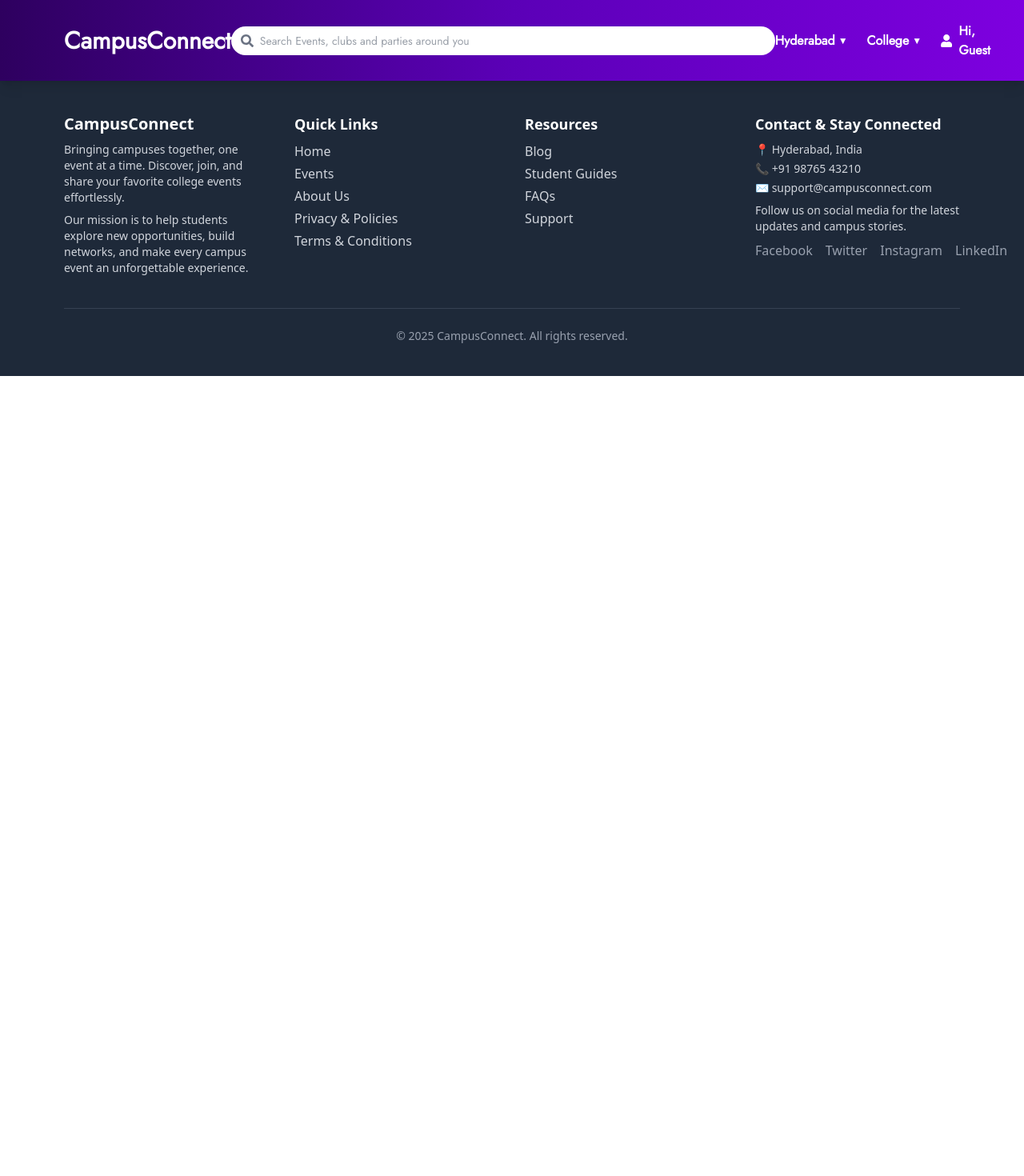
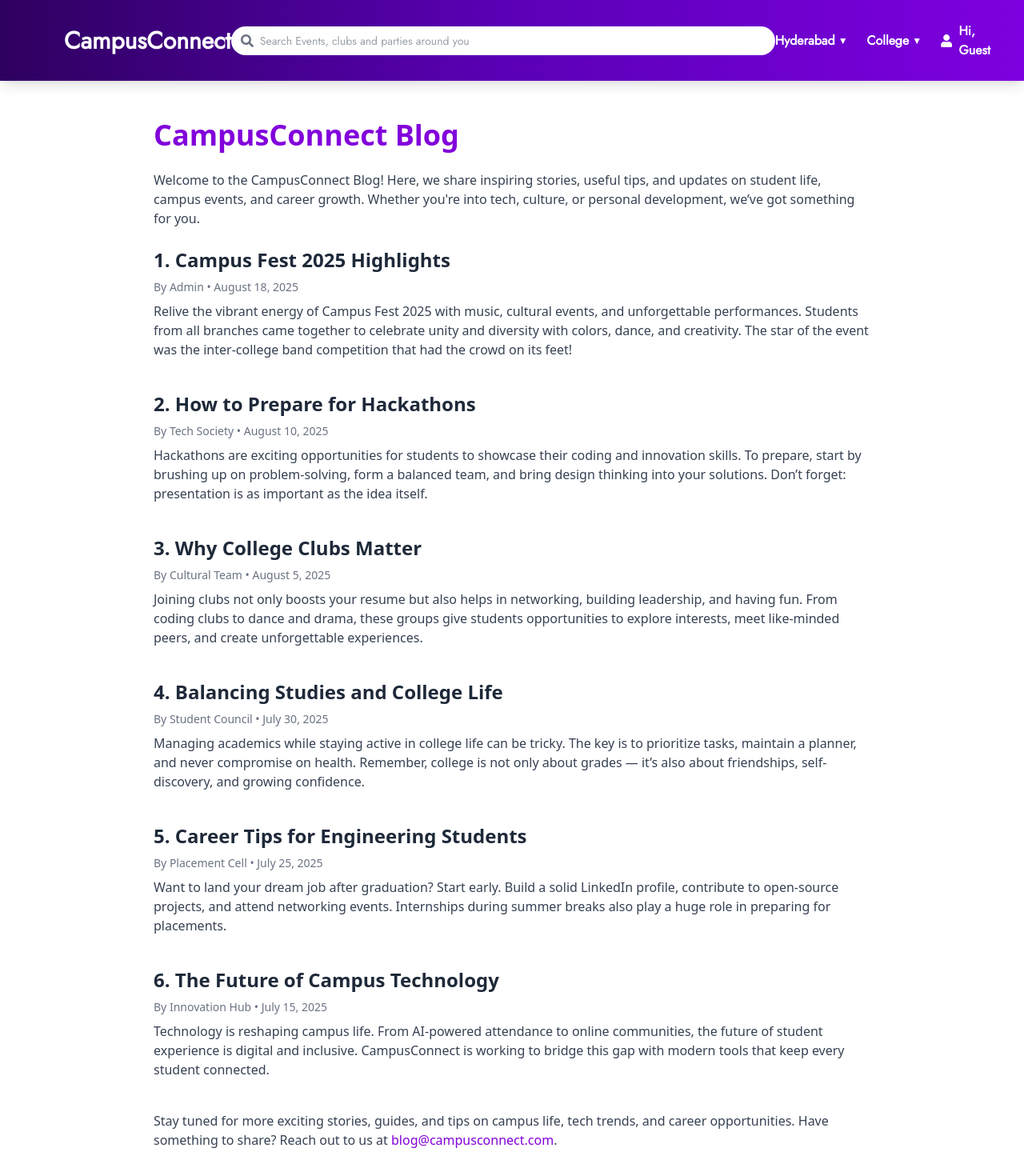
Before and after one commit to pranavMattipi/CampusConnect, a React (Vite) app in the folder frontend/: page /BlogPage in a window 1280 px wide. Shown: the top 1470 px of the page at 80% size. Before the commit the page ends 800 px from the top, so only its background shows below. Built offline with nearby package versions, Linux system fonts and the light colour scheme.

Commit message:
More efficient changes done

```diff
--- a/frontend/src/App.jsx
+++ b/frontend/src/App.jsx
@@ -6,6 +6,7 @@ import IndividualPage from "./pages/IndividualPage";
 import Footer from "./components/Footer";
 import TermsPage from "./pages/TermsPage";
 import ReviewsPage from "./pages/ReviewsPage";
+import BlogPage from "./pages/BlogPage";
 import PrivacyPolicyPage from "./pages/PrivacyPolicyPage";
 import AllEventsPage from "./pages/AllEventsPage";
 import PostEventPage from "./pages/PostEventPage";
@@ -27,6 +28,7 @@ function App() {
         <Route path="/Review" element={<ReviewsPage />} />
         <Route path="/PostEvent" element={<PostEventPage />} />
         <Route path="/LogSign" element={<LoginSignupPage />} />
+        <Route path="/BlogPage" element={<BlogPage />} />
              <Route path="/Terms" element={<TermsPage />} />
          <Route path="/PrivacyPolicy" element={<PrivacyPolicyPage />} />
       </Routes>
--- a/frontend/src/components/Footer.jsx
+++ b/frontend/src/components/Footer.jsx
@@ -37,7 +37,7 @@ const Footer = () => {
           <div>
             <h3 className="text-lg font-semibold mb-2">Resources</h3>
             <ul className="space-y-1 text-gray-300">
-              <li><Link to="/Blog" className="hover:underline">Blog</Link></li>
+              <li><Link to="/BlogPage" className="hover:underline">Blog</Link></li>
               <li><Link to="/Guides" className="hover:underline">Student Guides</Link></li>
               <li><Link to="/FAQs" className="hover:underline">FAQs</Link></li>
               <li><Link to="/Support" className="hover:underline">Support</Link></li>
--- /dev/null
+++ b/frontend/src/pages/BlogPage.jsx
@@ -0,0 +1,138 @@
+// src/pages/BlogPage.jsx
+import React from "react";
+
+const BlogPage = () => {
+  return (
+    <div className="min-h-screen bg-white py-12 px-4 sm:px-6 md:px-12">
+      <div className="max-w-4xl mx-auto">
+        <h1 className="text-3xl sm:text-4xl font-bold mb-6 text-purple-700">
+          CampusConnect Blog
+        </h1>
+
+        <p className="text-gray-700 text-sm sm:text-base mb-6">
+          Welcome to the CampusConnect Blog! Here, we share inspiring stories,
+          useful tips, and updates on student life, campus events, and career
+          growth. Whether you're into tech, culture, or personal development,
+          we’ve got something for you.
+        </p>
+
+        {/* Blog 1 */}
+        <div className="mb-10">
+          <h2 className="text-xl sm:text-2xl font-semibold mb-2 text-gray-800">
+            1. Campus Fest 2025 Highlights
+          </h2>
+          <p className="text-sm text-gray-500 mb-2">
+            By <span className="font-medium">Admin</span> • August 18, 2025
+          </p>
+          <p className="text-gray-700 text-sm sm:text-base mb-4">
+            Relive the vibrant energy of Campus Fest 2025 with music, cultural
+            events, and unforgettable performances. Students from all branches
+            came together to celebrate unity and diversity with colors, dance,
+            and creativity. The star of the event was the inter-college band
+            competition that had the crowd on its feet!
+          </p>
+        </div>
+
+        {/* Blog 2 */}
+        <div className="mb-10">
+          <h2 className="text-xl sm:text-2xl font-semibold mb-2 text-gray-800">
+            2. How to Prepare for Hackathons
+          </h2>
+          <p className="text-sm text-gray-500 mb-2">
+            By <span className="font-medium">Tech Society</span> • August 10,
+            2025
+          </p>
+          <p className="text-gray-700 text-sm sm:text-base mb-4">
+            Hackathons are exciting opportunities for students to showcase their
+            coding and innovation skills. To prepare, start by brushing up on
+            problem-solving, form a balanced team, and bring design thinking
+            into your solutions. Don’t forget: presentation is as important as
+            the idea itself.
+          </p>
+        </div>
+
+        {/* Blog 3 */}
+        <div className="mb-10">
+          <h2 className="text-xl sm:text-2xl font-semibold mb-2 text-gray-800">
+            3. Why College Clubs Matter
+          </h2>
+          <p className="text-sm text-gray-500 mb-2">
+            By <span className="font-medium">Cultural Team</span> • August 5,
+            2025
+          </p>
+          <p className="text-gray-700 text-sm sm:text-base mb-4">
+            Joining clubs not only boosts your resume but also helps in
+            networking, building leadership, and having fun. From coding clubs
+            to dance and drama, these groups give students opportunities to
+            explore interests, meet like-minded peers, and create unforgettable
+            experiences.
+          </p>
+        </div>
+
+        {/* Blog 4 */}
+        <div className="mb-10">
+          <h2 className="text-xl sm:text-2xl font-semibold mb-2 text-gray-800">
+            4. Balancing Studies and College Life
+          </h2>
+          <p className="text-sm text-gray-500 mb-2">
+            By <span className="font-medium">Student Council</span> • July 30,
+            2025
+          </p>
+          <p className="text-gray-700 text-sm sm:text-base mb-4">
+            Managing academics while staying active in college life can be
+            tricky. The key is to prioritize tasks, maintain a planner, and
+            never compromise on health. Remember, college is not only about
+            grades — it’s also about friendships, self-discovery, and growing
+            confidence.
+          </p>
+        </div>
+
+        {/* Blog 5 */}
+        <div className="mb-10">
+          <h2 className="text-xl sm:text-2xl font-semibold mb-2 text-gray-800">
+            5. Career Tips for Engineering Students
+          </h2>
+          <p className="text-sm text-gray-500 mb-2">
+            By <span className="font-medium">Placement Cell</span> • July 25,
+            2025
+          </p>
+          <p className="text-gray-700 text-sm sm:text-base mb-4">
+            Want to land your dream job after graduation? Start early. Build a
+            solid LinkedIn profile, contribute to open-source projects, and
+            attend networking events. Internships during summer breaks also play
+            a huge role in preparing for placements.
+          </p>
+        </div>
+
+        {/* Blog 6 */}
+        <div className="mb-10">
+          <h2 className="text-xl sm:text-2xl font-semibold mb-2 text-gray-800">
+            6. The Future of Campus Technology
+          </h2>
+          <p className="text-sm text-gray-500 mb-2">
+            By <span className="font-medium">Innovation Hub</span> • July 15,
+            2025
+          </p>
+          <p className="text-gray-700 text-sm sm:text-base mb-4">
+            Technology is reshaping campus life. From AI-powered attendance to
+            online communities, the future of student experience is digital and
+            inclusive. CampusConnect is working to bridge this gap with modern
+            tools that keep every student connected.
+          </p>
+        </div>
+
+        <p className="text-gray-700 text-sm sm:text-base mt-8">
+          Stay tuned for more exciting stories, guides, and tips on campus life,
+          tech trends, and career opportunities. Have something to share? Reach
+          out to us at{" "}
+          <span className="text-purple-700 font-medium">
+            blog@campusconnect.com
+          </span>
+          .
+        </p>
+      </div>
+    </div>
+  );
+};
+
+export default BlogPage;
--- a/frontend/src/pages/LoginSignupPage.jsx
+++ b/frontend/src/pages/LoginSignupPage.jsx
@@ -1,8 +1,9 @@
+// src/pages/LoginSignupPane.jsx
 import React, { useState, useEffect } from "react";
 import { Link, useNavigate } from "react-router-dom";
 import axios from "axios";
 
-const CollegeLoginPage = () => {
+const LoginSignupPane = () => {
   const navigate = useNavigate();
 
   const [colleges, setColleges] = useState([]);
@@ -13,17 +14,16 @@ const CollegeLoginPage = () => {
   });
   const [error, setError] = useState("");
 
-  // 🔹 Fetch colleges from backend on component mount
+  // 🔹 Fetch all colleges when component loads
   useEffect(() => {
     const fetchColleges = async () => {
       try {
         const res = await axios.get("http://localhost:8000/api/colleges");
-        setColleges(res.data); // Assuming backend returns array of college objects
+        setColleges(res.data);
       } catch (err) {
         console.error("Error fetching colleges:", err);
       }
     };
-
     fetchColleges();
   }, []);
 
@@ -41,27 +41,26 @@ const CollegeLoginPage = () => {
     }
 
     try {
-      // Call backend login API
+      // Login API call
       const res = await axios.post("http://localhost:8000/api/auth/login", {
         email: formData.email,
         password: formData.password,
       });
 
-      // Check if college matches selected
+      // ✅ Ensure student belongs to selected college
       if (res.data.college !== formData.college) {
         setError("You are not registered in this college.");
         return;
       }
 
-      // Save token in localStorage or context
+      // Save student details in localStorage
       localStorage.setItem("studentToken", res.data.token);
       localStorage.setItem("studentId", res.data.studentId);
       localStorage.setItem("collegeName", res.data.college);
 
-      // Redirect to dashboard or home page
-      navigate("/dashboard");
+      navigate("/dashboard"); // ✅ redirect after success
     } catch (err) {
-      console.log(err.response?.data);
+      console.error(err.response?.data);
       setError(err.response?.data?.error || "Login failed. Try again.");
     }
   };
@@ -77,6 +76,7 @@ const CollegeLoginPage = () => {
           {error && <p className="text-red-500 mb-4 text-center">{error}</p>}
 
           <form onSubmit={handleSubmit} className="space-y-5">
+            {/* College Dropdown */}
             <div>
               <label className="block text-gray-700 font-medium mb-1">
                 College
@@ -97,6 +97,7 @@ const CollegeLoginPage = () => {
               </select>
             </div>
 
+            {/* Email */}
             <div>
               <label className="block text-gray-700 font-medium mb-1">
                 College Email
@@ -112,6 +113,7 @@ const CollegeLoginPage = () => {
               />
             </div>
 
+            {/* Password */}
             <div>
               <label className="block text-gray-700 font-medium mb-1">
                 College Password
@@ -127,6 +129,7 @@ const CollegeLoginPage = () => {
               />
             </div>
 
+            {/* Submit button */}
             <button
               type="submit"
               className="w-full bg-purple-600 text-white py-2 rounded-lg hover:bg-purple-700 transition"
@@ -137,6 +140,7 @@ const CollegeLoginPage = () => {
         </div>
       </div>
 
+      {/* Footer */}
       <footer className="bg-white shadow-inner py-4">
         <div className="max-w-4xl mx-auto flex flex-wrap justify-center space-x-6 text-sm text-gray-600">
           <Link to="/PrivacyPolicy" className="hover:text-purple-600">
@@ -160,4 +164,4 @@ const CollegeLoginPage = () => {
   );
 };
 
-export default CollegeLoginPage;
+export default LoginSignupPane;
```
Also changed, not shown: 1 other file (tests, documents, lock files or other folders).
